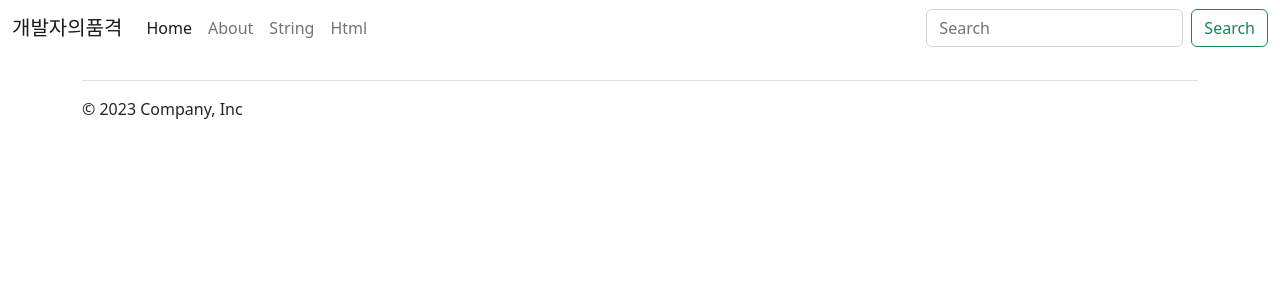
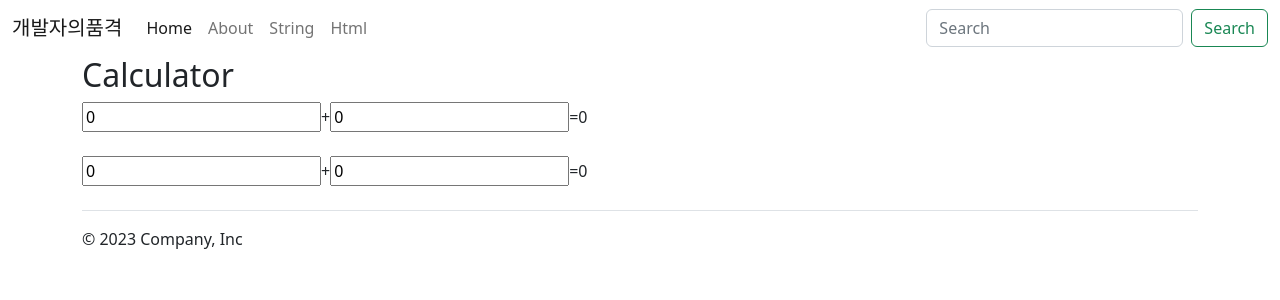
Before and after one commit to kimm776/vue_practice, a Vue app in the folder project/: page /composition/ref in a window 1280 px wide. Shown: the top 300 px of the page. Built offline with nearby package versions, Linux system fonts and the light colour scheme.

Commit message:
composition

```diff
--- /dev/null
+++ b/project/src/api/common.js
@@ -0,0 +1,14 @@
+import { ref, computed, toRefs } from 'vue'
+
+function plusNumber2() {
+  const state = ref({
+    // 실시간 변경사항에 대한 반응형
+    num1: 0,
+    num2: 0,
+    result: computed(() => state.value.num1 + state.value.num2)
+  })
+
+  return toRefs(state.value) // 반응형으로 선언된 num1, num2, result가 외부 function에서 정상적으로 동작하기 위해서 toRefs를 사용해야함
+}
+
+export { plusNumber2 }
--- a/project/src/router/index.js
+++ b/project/src/router/index.js
@@ -144,6 +144,21 @@ const routes = [
     path: '/vuex/login',
     name: 'LoginView',
     component: () => import(/* webpackChunkName: "databinding", webpackPrefetch: true */ '../views/6_vuex/LoginView.vue')
+  },
+  {
+    path: '/composition/setup',
+    name: 'SetupView',
+    component: () => import(/* webpackChunkName: "databinding", webpackPrefetch: true */ '../views/7_composition/SetupView.vue')
+  },
+  {
+    path: '/composition/ref',
+    name: 'RefView',
+    component: () => import(/* webpackChunkName: "databinding", webpackPrefetch: true */ '../views/7_composition/RefView.vue')
+  },
+  {
+    path: '/composition/func',
+    name: 'FuncView',
+    component: () => import(/* webpackChunkName: "databinding", webpackPrefetch: true */ '../views/7_composition/FuncView.vue')
   }
 ]
 
--- /dev/null
+++ b/project/src/views/7_composition/FuncView.vue
@@ -0,0 +1,58 @@
+<template>
+  <div>
+    <h2>Calculator</h2>
+    <div>
+      <input type="text" v-model.number="num1" />
+      <span>+</span>
+      <input type="text" v-model.number="num2" />
+      <span>=</span>
+      <span>{{ result }}</span>
+    </div>
+  </div>
+</template>
+<script>
+// import { ref, computed, toRefs } from 'vue'
+
+// function plusNumber2() {
+//   const state = ref({
+//     // 실시간 변경사항에 대한 반응형
+//     num1: 0,
+//     num2: 0,
+//     result: computed(() => state.value.num1 + state.value.num2)
+//   })
+
+//   return toRefs(state.value) // 반응형으로 선언된 num1, num2, result가 외부 function에서 정상적으로 동작하기 위해서 toRefs를 사용해야함
+// }
+
+import { plusNumber2 } from '@/api/common'
+
+export default {
+  components: {},
+  data() {
+    return {
+      //   num1: 0,
+      //   num2: 0
+      //   result: 0
+    }
+  },
+  //   computed: {
+  //     result() {
+  //       return this.num1 + this.num2
+  //     }
+  //   },
+  // Composition API
+  // 컴포지션 API
+  setup() {
+    const { num1, num2, result } = plusNumber2() // 외부 function
+    return {
+      num1,
+      num2,
+      result
+    }
+  },
+  created() {},
+  mounted() {},
+  unmounted() {},
+  methods: {}
+}
+</script>
--- /dev/null
+++ b/project/src/views/7_composition/RefView.vue
@@ -0,0 +1,65 @@
+<template>
+  <div>
+    <h2>Calculator</h2>
+    <div>
+      <input type="text" v-model.number="num1" @keyup="plusNumber" />
+      <span>+</span>
+      <input type="text" v-model.number="num2" @keyup="plusNumber" />
+      <span>=</span>
+      <span>{{ result }}</span>
+    </div>
+    <br />
+    <div>
+      <input type="text" v-model.number="state.num1" @keyup="plusNumber2" />
+      <span>+</span>
+      <input type="text" v-model.number="state.num2" @keyup="plusNumber2" />
+      <span>=</span>
+      <span>{{ state.result }}</span>
+    </div>
+  </div>
+</template>
+<script>
+import { ref } from 'vue'
+export default {
+  components: {},
+  data() {
+    return {
+      num1: 0,
+      num2: 0
+      //   result: 0
+    }
+  },
+  computed: {
+    result() {
+      return this.num1 + this.num2
+    }
+  },
+  // Composition API
+  // 컴포지션 API
+  setup() {
+    const state = ref({
+      // 실시간 변경사항에 대한 반응형
+      num1: 0,
+      num2: 0,
+      result: 0
+    })
+
+    function plusNumber2() {
+      state.value.result = state.value.num1 + state.value.num2
+    }
+
+    return {
+      state,
+      plusNumber2
+    }
+  },
+  created() {},
+  mounted() {},
+  unmounted() {},
+  methods: {
+    plusNumber() {
+      //   this.result = this.num1 + this.num2
+    }
+  }
+}
+</script>
--- /dev/null
+++ b/project/src/views/7_composition/SetupView.vue
@@ -0,0 +1,67 @@
+<template>
+  <div>
+    <h2>Calculator</h2>
+    <div>
+      <input type="text" v-model.number="num1" @keyup="plusNumber" />
+      <span>+</span>
+      <input type="text" v-model.number="num2" @keyup="plusNumber" />
+      <span>=</span>
+      <span>{{ result }}</span>
+    </div>
+    <br />
+    <div>
+      <input type="text" v-model.number="state.num1" @keyup="plusNumber2" />
+      <span>+</span>
+      <input type="text" v-model.number="state.num2" @keyup="plusNumber2" />
+      <span>=</span>
+      <span>{{ state.result }}</span>
+    </div>
+  </div>
+</template>
+<script>
+import { reactive } from 'vue'
+export default {
+  components: {},
+  data() {
+    return {
+      num1: 0,
+      num2: 0
+      //   result: 0
+    }
+  },
+  computed: {
+    result() {
+      return this.num1 + this.num2
+    }
+  },
+  // Composition API
+  // 컴포지션 API
+  setup() {
+    const state = reactive({
+      // 실시간 변경사항에 대한 반응형
+      num1: 0,
+      num2: 0,
+      result: 0
+    })
+
+    // const n = reactive(5);
+
+    function plusNumber2() {
+      state.result = state.num1 + state.num2
+    }
+
+    return {
+      state,
+      plusNumber2
+    }
+  },
+  created() {},
+  mounted() {},
+  unmounted() {},
+  methods: {
+    plusNumber() {
+      //   this.result = this.num1 + this.num2
+    }
+  }
+}
+</script>
```
